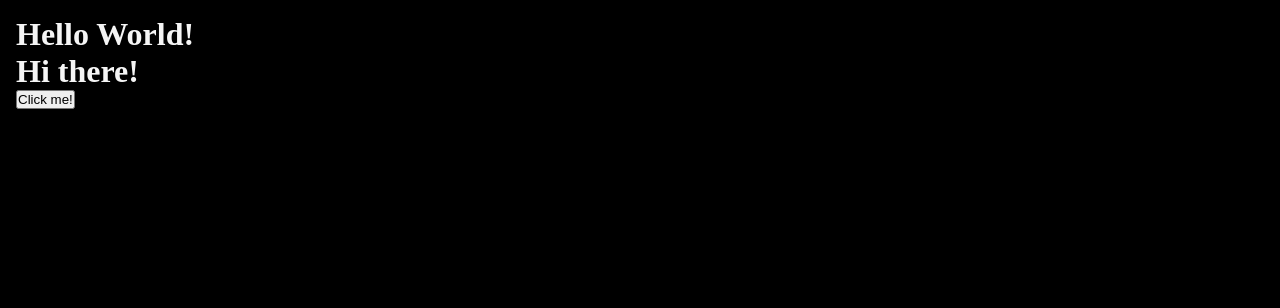
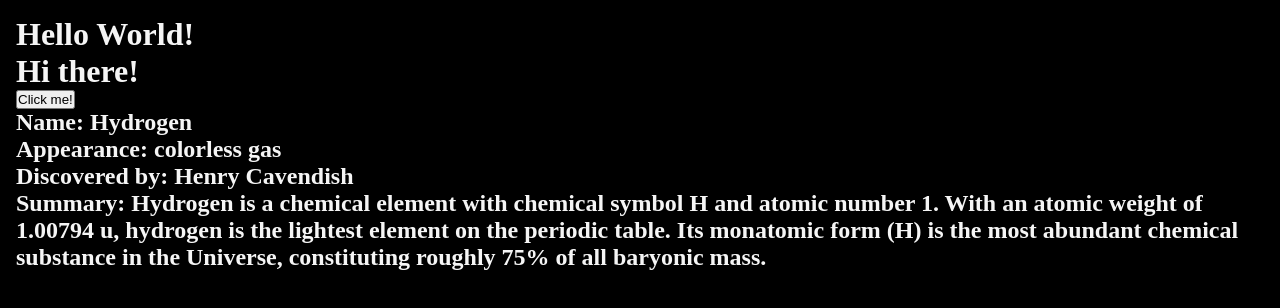
Before and after one commit to robbyrenz/random-element-facts, a React (Create React App) app: page / in a window 1280 px wide. Shown: the top 308 px of the page. Built offline with nearby package versions, Linux system fonts and the light colour scheme.

Commit message:
create Element component & correctly shows H info

```diff
--- /dev/null
+++ b/src/components/Element.js
@@ -0,0 +1,14 @@
+import React from "react"
+
+function Element(props) {
+    return (
+        <div>
+            <h2>Name: {props.element.name}</h2>
+            <h2>Appearance: {props.element.appearance}</h2>
+            <h2>Discovered by: {props.element.discovered_by}</h2>
+            <h2>Summary: {props.element.summary}</h2>
+        </div>
+    )
+}
+
+export default Element
--- a/src/components/ElementContainer.js
+++ b/src/components/ElementContainer.js
@@ -1,6 +1,7 @@
 import React from "react"
 
 import periodicTable from "../data/periodic_table.json"
+import Element from "./Element"
 
 class ElementContainer extends React.Component {
     constructor(props) {
@@ -29,6 +30,7 @@ class ElementContainer extends React.Component {
             <div>
                 <h1>{this.props.greetings}</h1>
                 <button onClick={this.handleClick}>Click me!</button>
+                <Element element={this.state.elements[0]} />
             </div>
         )
     }
```
